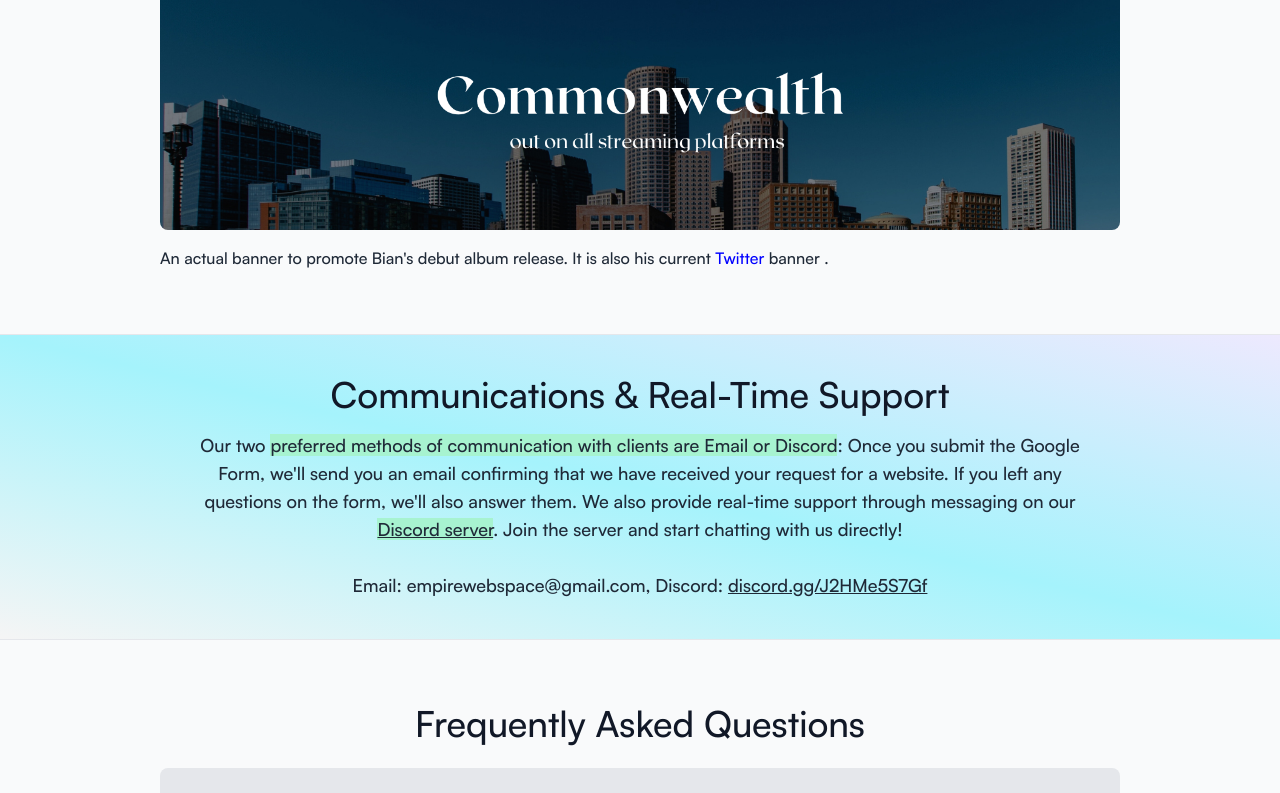
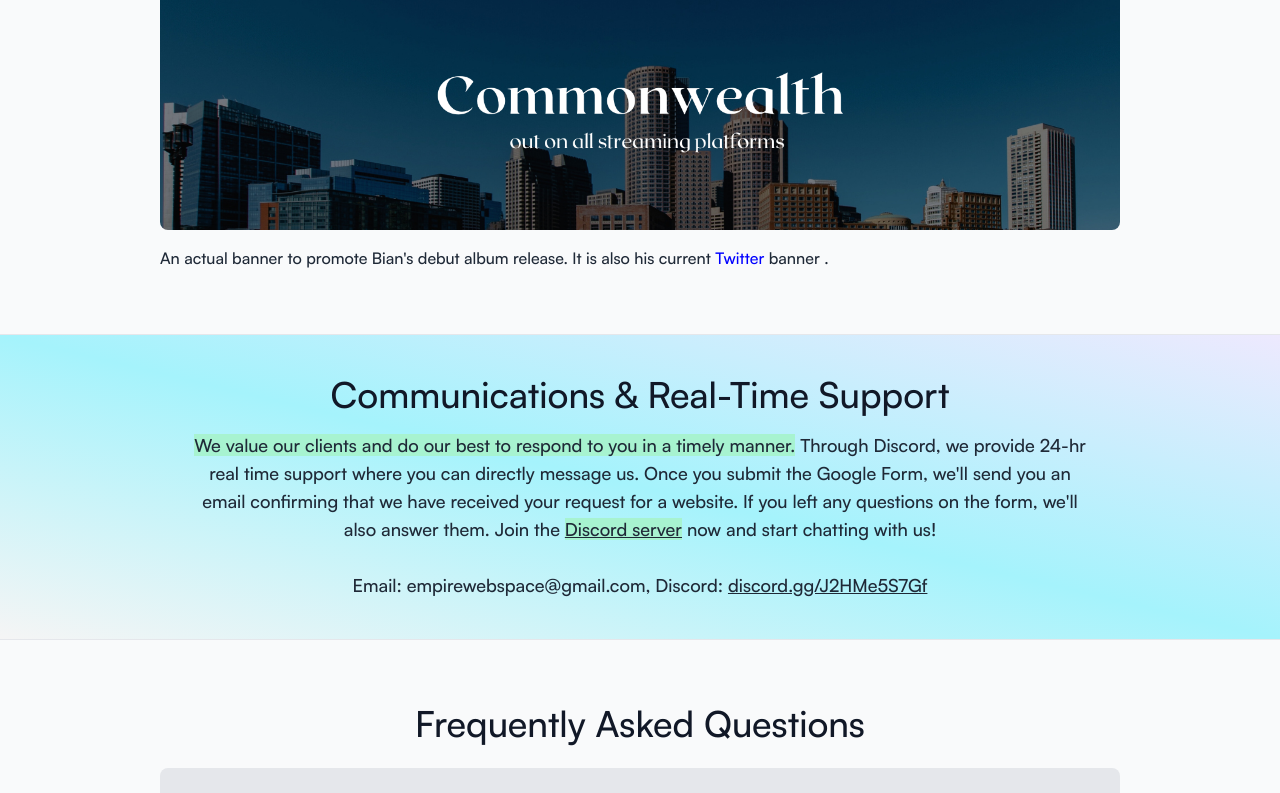
Before and after one commit to BianLee/website-business, a Next.js app: page / in a window 1280 px wide. Shown: the part 2146-2939 px from the top of the page. Built offline with nearby package versions, Linux system fonts and the light colour scheme.

Commit message:
some issues fixed

```diff
--- a/components/communications.js
+++ b/components/communications.js
@@ -19,22 +19,21 @@ export default function Communications() {
             <div class="text-white">
               <div class="mx-auto max-w-4xl text-left md:text-center sm:text-left lg:text-center">
                 <p class="mt-4 text-lg text-gray-800">
-                  Our two{" "}
                   <span class="bg-emerald-200">
-                    preferred methods of communication with clients are Email or
-                    Discord
-                  </span>
-                  : Once you submit the Google Form, we&apos;ll send you an
-                  email confirming that we have received your request for a
-                  website. If you left any questions on the form, we&apos;ll
-                  also answer them. We also provide real-time support through
-                  messaging on our{" "}
+                    We value our clients and do our best to respond to you in a
+                    timely manner.
+                  </span>{" "}
+                  Through Discord, we provide 24-hr real time support where you
+                  can directly message us. Once you submit the Google Form,
+                  we&apos;ll send you an email confirming that we have received
+                  your request for a website. If you left any questions on the
+                  form, we&apos;ll also answer them. Join the{" "}
                   <a href="https://discord.gg/J2HMe5S7Gf" target="_blank">
                     <span class="bg-emerald-200">
                       <u>Discord server</u>
-                    </span>
+                    </span>{" "}
+                    now and start chatting with us!
                   </a>
-                  . Join the server and start chatting with us directly!
                   <br />
                   <br />
                   Email: empirewebspace@gmail.com, Discord:{" "}
--- a/components/faq.js
+++ b/components/faq.js
@@ -113,7 +113,7 @@ export default function Contact() {
               <p class="mt-4 leading-relaxed text-gray-700">
                 Yes, we are very flexible and we can always negotiate regarding
                 the features of the site, as well as pricing. Please feel free
-                to email us at bianlee2004@gmail.com.
+                to email us at empirewebspace@gmail.com.
               </p>
             </details>
             <details class="group rounded-lg bg-gray-200 p-6 [&_summary::-webkit-details-marker]:hidden">
--- a/components/samples.js
+++ b/components/samples.js
@@ -19,7 +19,8 @@ export default function Samples() {
                 schemes to fit the purpose of a site. From{" "}
                 <span class="bg-amber-100">
                   professional portfolios, artistic pages, org directories, and
-                  startup landing pages, we always have the right design.
+                  startup landing pages, we always have the right design and
+                  architecture.
                 </span>{" "}
                 Check out the samples:
               </p>
```
